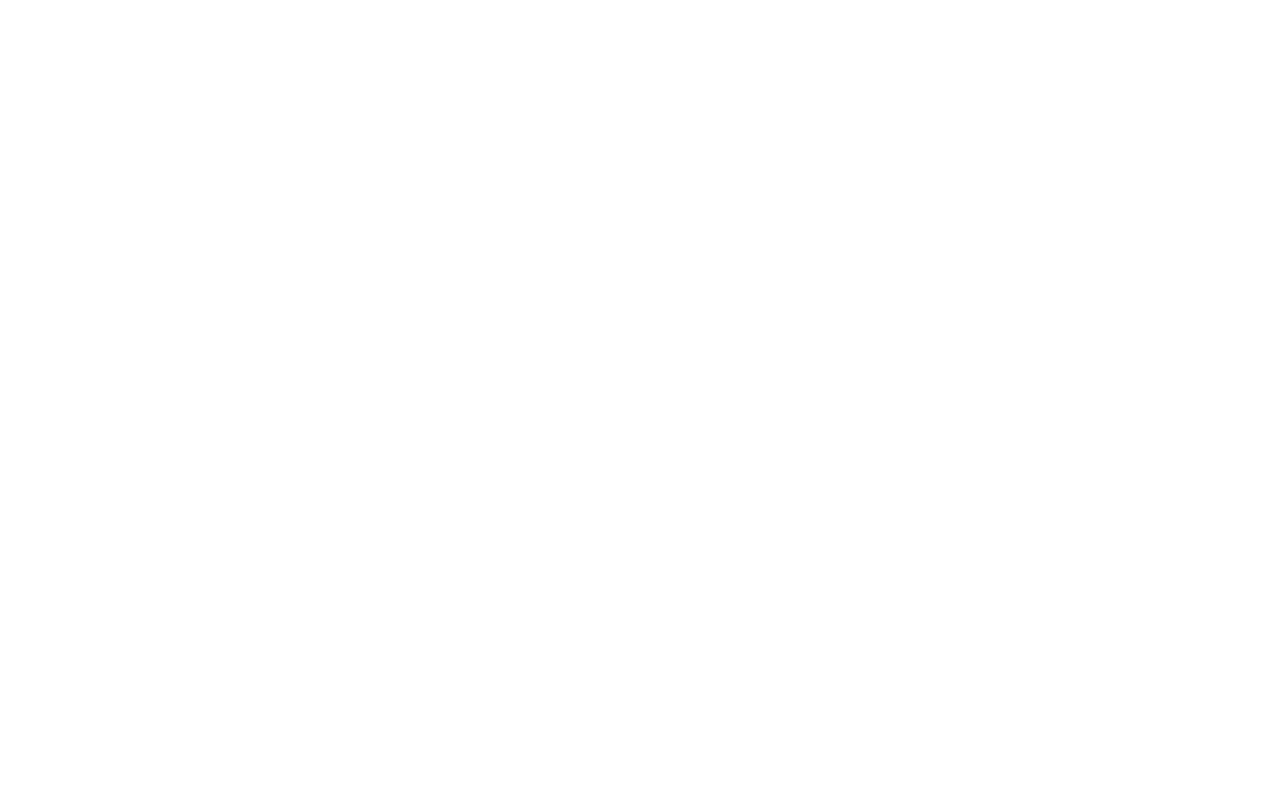
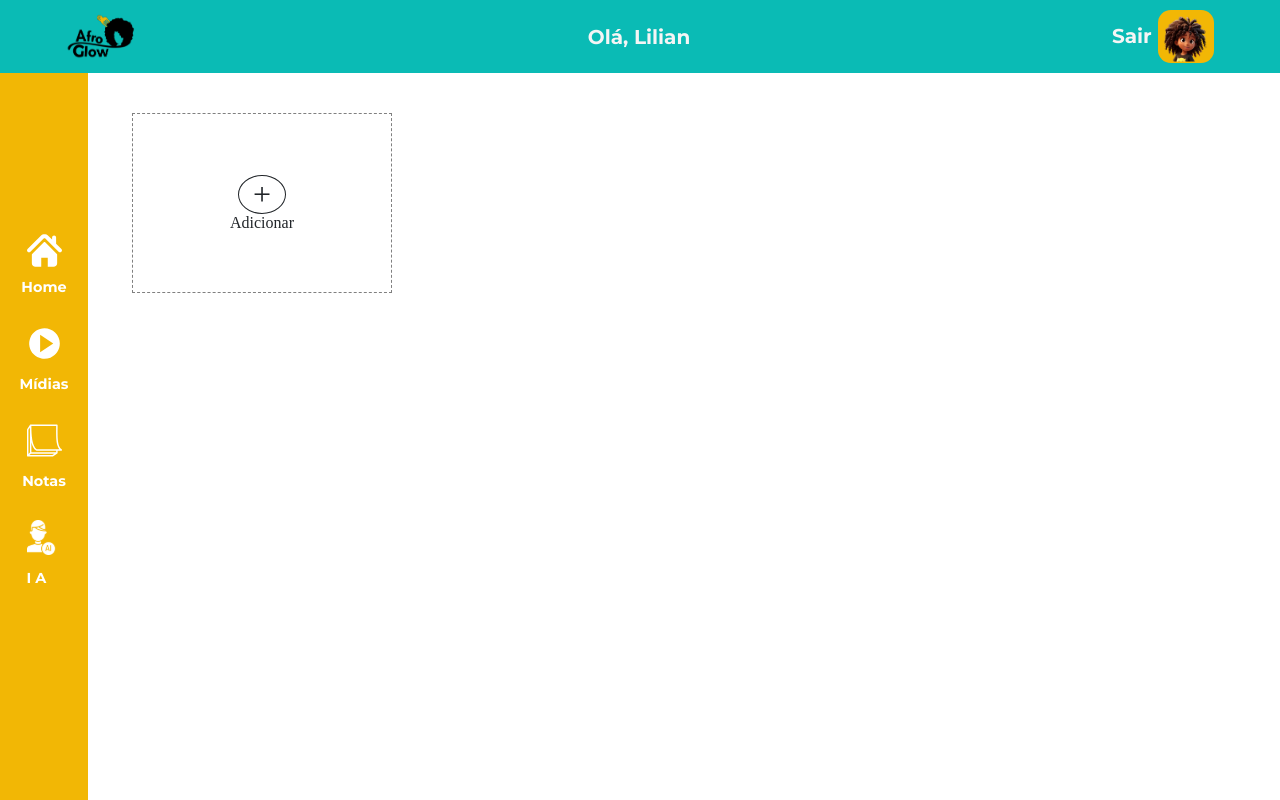
Before and after one commit to AfroGlow/PlataformaAfroGlow, a React (Vite) app: page /notas in a window 1280 px wide. Before the commit this address had no page. Built offline with nearby package versions, Linux system fonts and the light colour scheme.

Commit message:
moving up notes page

```diff
--- a/src/Pages/FamilyMedia/FamilyMedia.jsx
+++ b/src/Pages/FamilyMedia/FamilyMedia.jsx
@@ -53,7 +53,7 @@
 
             </div>
             <div className="footer-media">
-            <Footer />
+                <Footer />
             </div>
         </div>
     )
--- /dev/null
+++ b/src/Pages/Notes/Notes.css
@@ -0,0 +1,67 @@
+.container-notes{
+    margin-left: 100px;
+    margin-top: 40px;
+ }
+  .container {
+    display: flex;
+    flex-wrap: wrap;
+    gap: 20px;
+  }
+
+  .addNote-content {
+    display: flex;
+    flex-direction: column;
+    align-items: center;
+    justify-content: center;
+    width: 260px;
+    border: 1px dashed gray;
+    height: 180px;
+    cursor: pointer;
+  }
+
+  .icon-plus {
+    padding: 0 14px;
+    border: 1px solid;
+    width: fit-content;
+    border-radius: 50%;
+    font-size: xx-large;
+  }
+
+  .content {
+    display: contents;
+  }
+
+  textarea {
+    padding: 5px;
+    padding-top: 14px;
+    outline: none;
+    resize: none;
+    border: none;
+    background: transparent;
+    font-size: 20px;
+    width: 260px;
+    height: 180px;
+    color: #ffffff;
+  }
+
+  textarea::-webkit-scrollbar {
+    width: 4px;
+  }
+  textarea::-webkit-scrollbar-thumb {
+    border-radius: 10px;
+    background-color: #ffffff;
+  }
+
+
+  .item {
+    position: relative;
+    width: 260px;
+    height: 180px;
+  }
+
+  .remove {
+    position: absolute;
+    right: 6px;
+    cursor: pointer;
+    color: white;
+  }
--- /dev/null
+++ b/src/Pages/Notes/Notes.jsx
@@ -0,0 +1,93 @@
+// Notes.js
+import React, { useState, useEffect } from 'react';
+import './Notes.css'; // Certifique-se de importar seu arquivo de estilo
+import HeaderResponsible from '../components/HeaderResponsible/HeaderResponsible';
+import LeftSideResponsible from '../components/LeftSideResponsible/LeftSideResponsible';
+
+const Notes = () => {
+  const [items, setItems] = useState(
+    JSON.parse(localStorage.getItem('items_db')) || []
+  );
+
+  const colors = ['#6F4941', '#0ABBB5', '#F74354', '#AD4AFF', '#FFEB68', '#6FA682'];
+
+  const randomColor = () => colors[Math.floor(Math.random() * colors.length)];
+
+  const loadItems = () => {
+    verifyNulls();
+    addEvents();
+  };
+
+  const addNote = () => {
+    const newItem = {
+      text: '',
+      color: randomColor(),
+    };
+
+    setItems([...items, newItem]);
+  };
+
+  const addHTML = (item, index) => (
+    <div className="item" key={index} style={{ backgroundColor: item.color }}>
+      <span className="remove" onClick={() => removeItem(index)}>
+        X
+      </span>
+      <textarea
+        value={item.text}
+        onChange={(e) => handleInputChange(e, index)}
+      ></textarea>
+    </div>
+  );
+
+  const addEvents = () => {
+    // Adicione eventos aqui, similar ao script.js original
+  };
+
+  const handleInputChange = (event, index) => {
+    const newItems = [...items];
+    newItems[index] = {
+      text: event.target.value,
+      color: newItems[index]?.color || event.target.parentElement.style.backgroundColor,
+    };
+    setItems(newItems);
+    localStorage.setItem('items_db', JSON.stringify(newItems));
+  };
+
+  const removeItem = (index) => {
+    const newItems = [...items];
+    newItems.splice(index, 1);
+    setItems(newItems);
+    localStorage.setItem('items_db', JSON.stringify(newItems));
+    addEvents();
+  };
+
+  const verifyNulls = () => {
+    const nonNullItems = items.filter((item) => item);
+    setItems(nonNullItems);
+    localStorage.setItem('items_db', JSON.stringify(nonNullItems));
+  };
+
+  useEffect(() => {
+    loadItems();
+  }, []); // Executa apenas uma vez ao montar o componente
+
+  return (
+    <>
+      <div className="notes">
+        <LeftSideResponsible />
+        <HeaderResponsible />
+        <div className="container-notes">
+        <div className="container">
+          <div className="addNote-content" onClick={addNote}>
+            <div className="icon-plus">+</div>
+            <span>Adicionar</span>
+          </div>
+          <div className="content">{items.map((item, index) => addHTML(item, index))}</div>
+        </div>
+      </div>
+      </div>
+    </>
+  );
+};
+
+export default Notes;
--- a/src/Pages/components/LeftSideResponsible/LeftSideResponsible.jsx
+++ b/src/Pages/components/LeftSideResponsible/LeftSideResponsible.jsx
@@ -15,12 +15,12 @@
                 src="midia-icone.svg"/>
                 </Link>
             <p>Mídias</p>
-            <Link to='/midias'>
+            <Link to='/notas'>
                 <img src="notas-icone.svg" alt="Ícone de notas" />
                 </Link>
             <p>Notas</p>
 
-            <Link to='/midias'>
+            <Link to='/'>
             <img
                 src="ia-icone.svg"
             />
--- a/src/Pages/components/TextStepByStep/TextStepByStep.jsx
+++ b/src/Pages/components/TextStepByStep/TextStepByStep.jsx
@@ -67,6 +67,8 @@
 
                 <div className="button-steps">
                     <ButtonSteps />
+
+
                     <img src="../anotacao-icone.svg" alt="" />
                 </div>
 
--- a/src/routers.jsx
+++ b/src/routers.jsx
@@ -4,6 +4,7 @@
 import StepByStepVideo1 from "./Pages/StepByStep/StepByStepVideo1"
 import StepByStepVideo2 from "./Pages/StepByStep/StepByStepVideo2"
 import FamilyMedia from "./Pages/FamilyMedia/FamilyMedia"
+import Notes from './Pages/Notes/Notes'
 
 
 
@@ -19,6 +20,7 @@
           <Route path='/video1' element={< StepByStepVideo1/>}>Tutorial 1</Route>
           <Route path='/video2' element={< StepByStepVideo2/>}>Tutorial 2</Route>
           <Route path='/midias' element={< FamilyMedia/>}>Mídias em família</Route>
+          <Route path='/notas' element={< Notes />}>Notas</Route>
 
 
          </Routes>
```
